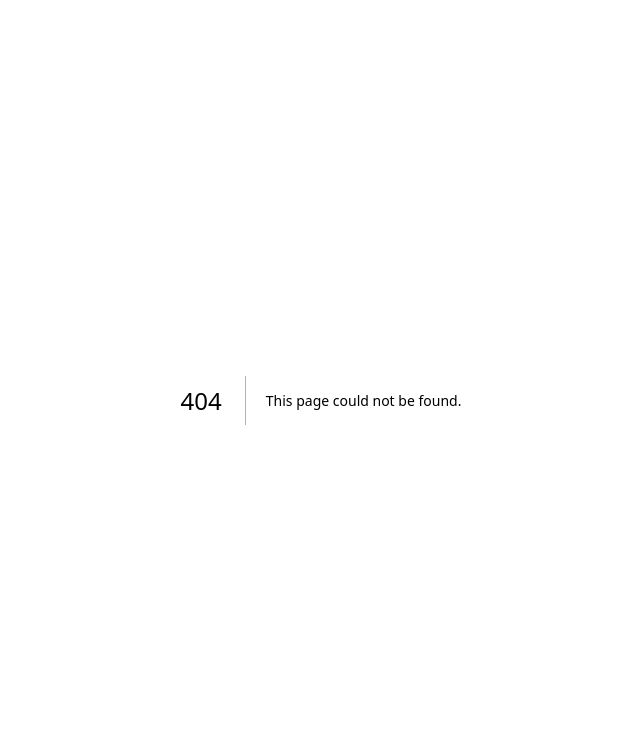
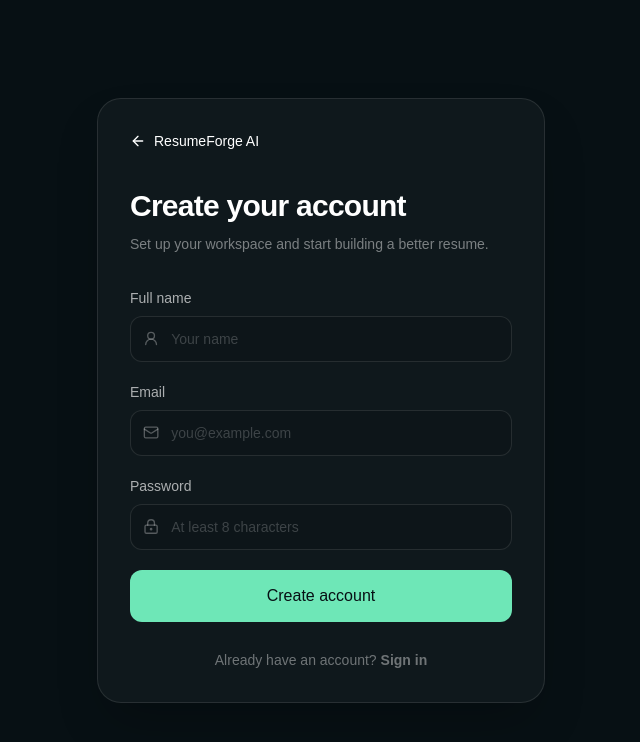
Before and after one commit to sakshamwandhare-max/resumeforge-ai, a Next.js app: page /signup in a window 1280 px wide. Before the commit this address had no page. Shown: the top 742 px of the page, without its empty margins (319-959 px from the left). Built offline with nearby package versions, Linux system fonts and the light colour scheme.

Commit message:
feat: add secure-ready signup route

```diff
--- /dev/null
+++ b/app/signup/page.tsx
@@ -0,0 +1,47 @@
+"use client";
+
+import Link from "next/link";
+import { ArrowLeft, LockKeyhole, Mail, UserRound } from "lucide-react";
+
+export default function SignupPage() {
+  return (
+    <main className="min-h-screen bg-[#071014] px-4 py-8 text-white sm:px-6">
+      <div className="mx-auto flex min-h-[calc(100vh-4rem)] max-w-md items-center">
+        <div className="w-full rounded-3xl border border-white/10 bg-white/[0.035] p-6 shadow-2xl sm:p-8">
+          <Link href="/" className="inline-flex items-center gap-2 text-sm text-white/50 hover:text-white">
+            <ArrowLeft size={16} /> ResumeForge AI
+          </Link>
+          <div className="mt-8">
+            <h1 className="text-3xl font-semibold tracking-tight">Create your account</h1>
+            <p className="mt-2 text-sm leading-6 text-white/45">Set up your workspace and start building a better resume.</p>
+          </div>
+          <form className="mt-8 space-y-5" onSubmit={(e) => e.preventDefault()}>
+            <label className="block">
+              <span className="mb-2 block text-sm text-white/65">Full name</span>
+              <div className="flex items-center rounded-xl border border-white/10 bg-black/10 px-3 focus-within:border-[#6ee7b7]/50">
+                <UserRound size={17} className="text-white/30" />
+                <input required type="text" autoComplete="name" placeholder="Your name" className="w-full bg-transparent px-3 py-3 text-sm outline-none placeholder:text-white/20" />
+              </div>
+            </label>
+            <label className="block">
+              <span className="mb-2 block text-sm text-white/65">Email</span>
+              <div className="flex items-center rounded-xl border border-white/10 bg-black/10 px-3 focus-within:border-[#6ee7b7]/50">
+                <Mail size={17} className="text-white/30" />
+                <input required type="email" autoComplete="email" placeholder="you@example.com" className="w-full bg-transparent px-3 py-3 text-sm outline-none placeholder:text-white/20" />
+              </div>
+            </label>
+            <label className="block">
+              <span className="mb-2 block text-sm text-white/65">Password</span>
+              <div className="flex items-center rounded-xl border border-white/10 bg-black/10 px-3 focus-within:border-[#6ee7b7]/50">
+                <LockKeyhole size={17} className="text-white/30" />
+                <input required minLength={8} type="password" autoComplete="new-password" placeholder="At least 8 characters" className="w-full bg-transparent px-3 py-3 text-sm outline-none placeholder:text-white/20" />
+              </div>
+            </label>
+            <button type="button" className="w-full rounded-xl bg-[#6ee7b7] px-5 py-3.5 text-sm font-bold text-[#071014] transition hover:bg-[#a3e635]">Create account</button>
+          </form>
+          <p className="mt-7 text-center text-sm text-white/40">Already have an account? <Link href="/login" className="font-semibold text-[#6ee7b7] hover:text-white">Sign in</Link></p>
+        </div>
+      </div>
+    </main>
+  );
+}
```
